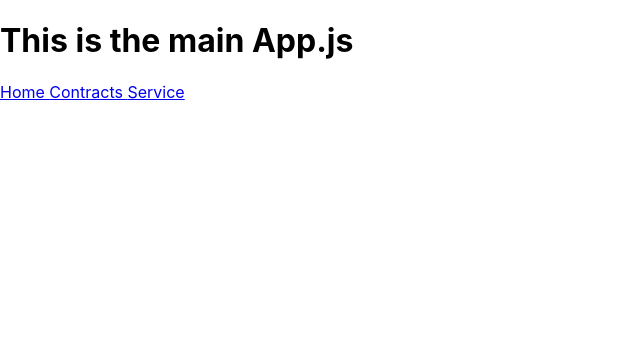
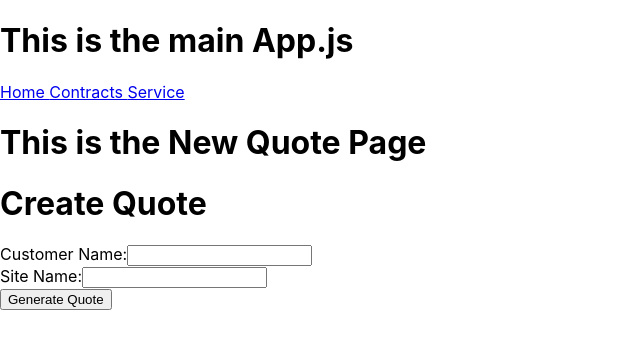
Before and after one commit to NortyNorts/Service_Parts_Managment, a React (Create React App) app in the folder client/: page /newquote in a window 1280 px wide. Shown: the top 348 px of the page, without its empty margins (0-640 px from the left). Built offline with nearby package versions, Linux system fonts and the light colour scheme; no server answers.

Commit message:
Contracts customer soft search created

```diff
--- a/client/src/App.js
+++ b/client/src/App.js
@@ -10,6 +10,9 @@ import Customers from './components/Customers';
 import UnitServices from './services/UnitsServices';
 
 import ContractsCustomerDetails from './components/ContractsCustomerDetails';
+import AddCustomer from './components/AddCustomer';
+import NewQuote from './components/NewQuote';
+import SavedQuotes from './components/SavedQuotes';
 
 
 function App() {
@@ -66,6 +69,20 @@ function App() {
         />
       </Route>
 
+      <Route exact path ="/addcustomer">
+          <AddCustomer/>
+      </Route>
+
+      <Route exact path ="/savedquotes">
+          <SavedQuotes/>
+      </Route>
+
+      <Route exact path ="/newquote">
+          <NewQuote/>
+      </Route>
+
+
+
 
       {/* <Route exact path="/units">
         <Units
--- /dev/null
+++ b/client/src/components/AddCustomer.js
@@ -0,0 +1,11 @@
+import React from "react";
+
+const AddCustomer = ()=>{
+    return(
+        <>
+            <h1>This is the add customer section</h1>
+        </>
+    )
+}
+
+export default AddCustomer
--- a/client/src/components/Customer.js
+++ b/client/src/components/Customer.js
@@ -18,11 +18,11 @@ const Customer = ({customer, changeCustomer})=>{
     return(
         <>
             <Link to ='/contractscustomerdetails' onClick={()=>handleOnClick(customer)}>
-                Company name: {customer.companyName}
-                Site name: {customer.siteName}
-                Site address: {customer.siteAddress}
-                Engineer visits per year: {customer.engineerVisitsPerYear}
+                <h3>{customer.companyName}</h3>
             </Link>
+                <p>{customer.siteName}</p>
+                <p>{customer.siteAddress}</p>
+                <p>Visits per year: {customer.engineerVisitsPerYear}</p>
         </>
     )
 }
--- a/client/src/components/CustomerList.js
+++ b/client/src/components/CustomerList.js
@@ -1,18 +1,43 @@
-import React, {useState, useEffect} from "react"
 import Customer from "./Customer"
+import React, {useState} from "react"
 
 
 const CustomerList = ({customers, changeCustomer})=>{
 
-    const customersArray = customers.map((customer, index)=>{
-        return <Customer value={index} customer={customer} changeCustomer={changeCustomer} key={index}/>
-    })
+    const [query, setQuery] = useState("")
+
+    const filteredCustomersArray = customers.filter(customer=>{
+        if (query === '') {
+            return true;
+          }
+
+          else if (customer.companyName.toLowerCase().includes(query.toLowerCase())) {
+            return true;
+          }
+
+          else if (customer.siteAddress.toLowerCase().includes(query.toLowerCase())) {
+            return true;
+          }
+
+          else if (customer.siteName.toLowerCase().includes(query.toLowerCase())) {
+            return true;
+          }
+
+          else {
+            return false
+          }
+        })
+
+
+        const customersComponents = filteredCustomersArray.map((customer, index)=>{
+            return <Customer value={index} customer={customer} changeCustomer={changeCustomer} key={index}/>
+        })
+
 
     return(
         <>
-            <div>
-                {customersArray}
-            </div>
+            <input placeholder="Customer Search" onChange={event => setQuery(event.target.value)} />
+            {customersComponents}
         </>
     )
 
--- a/client/src/components/Customers.js
+++ b/client/src/components/Customers.js
@@ -1,6 +1,5 @@
 import React from "react"
 import CustomerList from "./CustomerList"
-import { Link } from "react-router-dom"
 
 const Customers = ({customers, changeCustomer})=>{
 
--- /dev/null
+++ b/client/src/components/NewQuote.js
@@ -0,0 +1,25 @@
+import React from "react";
+
+const NewQuote = ()=>{
+    return(
+
+        <>
+            <h1>This is the New Quote Page</h1>
+
+            <form id="signup">
+                <h1>Create Quote</h1>
+                <div class="field">
+                    <label for="customerName">Customer Name:</label>
+                    <input type="text" id="customerName" name="customerName" placeholder="" />
+                </div>
+                <div class="field">
+                    <label for="email">Site Name:</label>
+                    <input type="text" id="siteName" name="siteName" placeholder="" />
+                </div>
+                <button type="submit">Generate Quote</button>
+            </form>
+        </>
+    )
+}
+
+export default NewQuote
--- /dev/null
+++ b/client/src/components/SavedQuotes.js
@@ -0,0 +1,11 @@
+import React from "react";
+
+const SavedQuotes = ()=>{
+    return(
+        <>
+            <h1>This is the saved quotes section</h1>
+        </>
+    )
+}
+
+export default SavedQuotes
--- a/client/src/containers/Contracts.js
+++ b/client/src/containers/Contracts.js
@@ -13,6 +13,9 @@ const Contracts = ({})=>{
                 This the the Contracts container.
             </h2>
             <Link to ='/customers'> <h1>  Customers </h1>  </Link>
+            <Link to ='/addcustomer'> <h1> Add Customer </h1></Link>
+            <Link to ='/savedquotes'> <h1> Saved Quotes </h1></Link>
+            <Link to ='/newquote'> <h1> New Quote </h1></Link>
         </>
     )
 }
```
Also changed, not shown: 14 other files (tests, documents, lock files or other folders).
